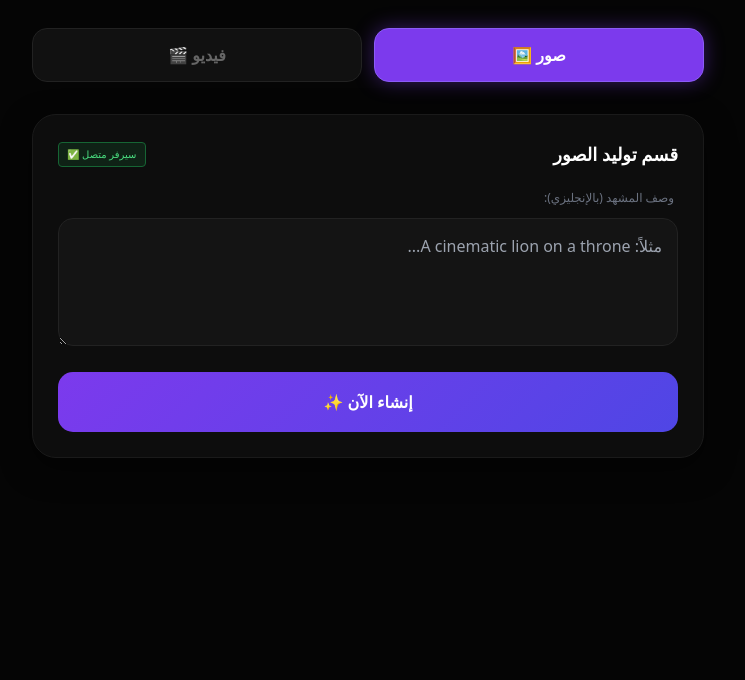
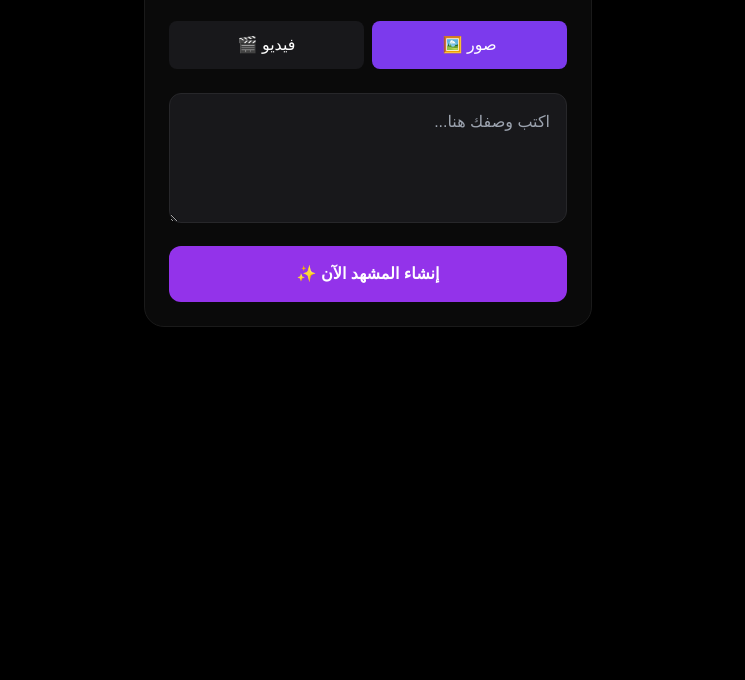
Before and after one commit to zaidmourtaga807-cmyk/Faceless-, a plain HTML site: page index.html in a window 1280 px wide. Shown: the part 120-800 px from the top of the page, without its empty margins (272-1017 px from the left). Drawn offline with nearby package versions, Linux system fonts and the light colour scheme.

Commit message:
Update index.html

```diff
--- a/index.html
+++ b/index.html
@@ -3,45 +3,84 @@
 <head>
     <meta charset="UTF-8">
     <meta name="viewport" content="width=device-width, initial-scale=1.0">
-    <title>SORA AI PLATFORM | منصة الذكاء الاصطناعي</title>
+    <title>SORA AI - الإصدار المستقر</title>
     <script src="https://cdn.tailwindcss.com"></script>
     <style>
-        body { background: #050505; color: white; font-family: system-ui, -apple-system, sans-serif; min-height: 100vh; }
-        .glass-panel { background: #0d0d0d; border: 1px solid #1a1a1a; border-radius: 24px; padding: 25px; box-shadow: 0 10px 30px rgba(0,0,0,0.5); }
-        .tab-btn { flex: 1; padding: 14px; border-radius: 15px; transition: 0.3s; font-weight: bold; text-align: center; cursor: pointer; background: #111; border: 1px solid #222; color: #666; }
-        .tab-btn.active { background: #7c3aed; border-color: #8b5cf6; color: white; box-shadow: 0 0 20px rgba(124, 58, 237, 0.4); }
-        .ai-input { background: #141414; border: 1px solid #222; border-radius: 15px; padding: 15px; width: 100%; color: white; outline: none; margin-top: 10px; transition: 0.3s; }
-        .ai-input:focus { border-color: #7c3aed; background: #1a1a1a; }
-        .gen-button { background: linear-gradient(135deg, #7c3aed, #4f46e5); padding: 18px; border-radius: 15px; width: 100%; font-weight: 800; margin-top: 20px; cursor: pointer; border: none; transition: 0.3s; }
-        .gen-button:hover { transform: translateY(-2px); opacity: 0.9; }
-        .gen-button:disabled { background: #333; cursor: not-allowed; transform: none; }
-        #mediaOutput img { width: 100%; border-radius: 20px; border: 1px solid #333; margin-top: 20px; animation: fadeIn 0.5s ease; }
-        @keyframes fadeIn { from { opacity: 0; transform: translateY(10px); } to { opacity: 1; transform: translateY(0); } }
+        body { background: #000; color: #fff; font-family: sans-serif; }
+        .tab-active { background: #7c3aed !important; color: white !important; }
+        .card { background: #0a0a0a; border: 1px solid #1a1a1a; border-radius: 20px; }
+        img { border-radius: 15px; border: 1px solid #333; width: 100%; margin-top: 20px; }
     </style>
 </head>
-<body class="p-4 md:p-10">
+<body class="p-5 flex justify-center items-start min-h-screen">
 
-    <div class="max-w-2xl mx-auto">
-        <header class="text-center mb-10">
-            <h1 class="text-4xl font-black bg-gradient-to-r from-purple-500 to-indigo-400 bg-clip-text text-transparent">SORA AI STUDIO</h1>
-            <p class="text-gray-500 text-sm mt-2 font-medium">الجيل الثالث | توليد الصور والفيديوهات</p>
-        </header>
+    <div class="card w-full max-w-md p-6 mt-10">
+        <h1 class="text-2xl font-bold text-center text-purple-500 mb-6">SORA AI STUDIO</h1>
 
-        <div class="flex gap-3 mb-8">
-            <div id="btnImg" onclick="showTab('image')" class="tab-btn active">صور 🖼️</div>
-            <div id="btnVid" onclick="showTab('video')" class="tab-btn">فيديو 🎬</div>
+        <div class="flex gap-2 mb-6">
+            <button id="t1" onclick="changeMode('image')" class="flex-1 p-3 rounded-lg bg-zinc-900 tab-active">صور 🖼️</button>
+            <button id="t2" onclick="changeMode('video')" class="flex-1 p-3 rounded-lg bg-zinc-900">فيديو 🎬</button>
         </div>
 
-        <div class="glass-panel">
-            <div class="flex justify-between items-center mb-4">
-                <h2 id="tabTitle" class="text-lg font-bold text-white">قسم توليد الصور</h2>
-                <span class="text-[10px] bg-green-900/30 text-green-400 px-2 py-1 rounded border border-green-800">سيرفر متصل ✅</span>
-            </div>
+        <textarea id="inp" class="w-full bg-zinc-900 border border-zinc-800 p-4 rounded-xl text-white outline-none mb-4" rows="4" placeholder="اكتب وصفك هنا..."></textarea>
 
-            <label class="text-xs text-gray-500 mr-1">وصف المشهد (بالإنجليزي):</label>
-            <textarea id="promptInput" class="ai-input h-32" placeholder="مثلاً: A cinematic lion on a throne..."></textarea>
+        <button id="mainBtn" onclick="runAI()" class="w-full bg-purple-600 p-4 rounded-xl font-bold hover:bg-purple-700 transition">إنشاء المشهد الآن ✨</button>
 
-            <button id="submitBtn" onclick="startGeneration()" class="gen-button">إنشاء الآن ✨</button>
+        <div id="load" class="hidden text-center mt-6">
+            <div class="inline-block w-6 h-6 border-2 border-white border-t-transparent rounded-full animate-spin"></div>
+            <p class="text-xs text-zinc-500 mt-2">جاري التوليد... قد يستغرق 10 ثواني</p>
+        </div>
 
-            <div id="loader" class="hidden mt-10 text-center">
-                <div class="inline-block w-10 h-10 border-4 border-purple-500 border-t-transparent rounded-full animate-spin"></div>
+        <div id="out"></div>
+    </div>
+
+    <script>
+        let mode = 'image';
+
+        function changeMode(m) {
+            mode = m;
+            document.getElementById('t1').classList.toggle('tab-active', m === 'image');
+            document.getElementById('t2').classList.toggle('tab-active', m === 'video');
+            document.getElementById('mainBtn').innerText = m === 'image' ? 'إنشاء صورة ✨' : 'إنشاء فيديو 🎬';
+        }
+
+        function runAI() {
+            const prompt = document.getElementById('inp').value;
+            const btn = document.getElementById('mainBtn');
+            const load = document.getElementById('load');
+            const out = document.getElementById('out');
+
+            if(!prompt) return alert("اكتب شيئاً أولاً!");
+
+            // تصفير الواجهة
+            btn.disabled = true;
+            load.classList.remove('hidden');
+            out.innerHTML = "";
+
+            const seed = Math.floor(Math.random() * 99999);
+            // إضافة كلمات سحرية لتحسين الجودة تلقائياً
+            const finalPrompt = mode === 'image' ? prompt + ", high quality realistic" : prompt + ", cinematic motion loop video";
+            const url = `https://pollinations.ai/p/${encodeURIComponent(finalPrompt)}?width=1024&height=1024&seed=${seed}&nologo=true`;
+
+            // الطريقة المضمونة: إنشاء عنصر الصورة وانتظار تحميله
+            const resultImg = new Image();
+            resultImg.src = url;
+
+            resultImg.onload = function() {
+                out.innerHTML = `
+                    <img src="${url}">
+                    <a href="${url}" download="Sora.png" class="block text-center mt-4 text-purple-400 text-sm underline">حفظ الملف 📥</a>
+                `;
+                btn.disabled = false;
+                load.classList.add('hidden');
+            };
+
+            resultImg.onerror = function() {
+                alert("السيرفر مشغول، حاول مرة أخرى الآن");
+                btn.disabled = false;
+                load.classList.add('hidden');
+            };
+        }
+    </script>
+</body>
+</html>
```
